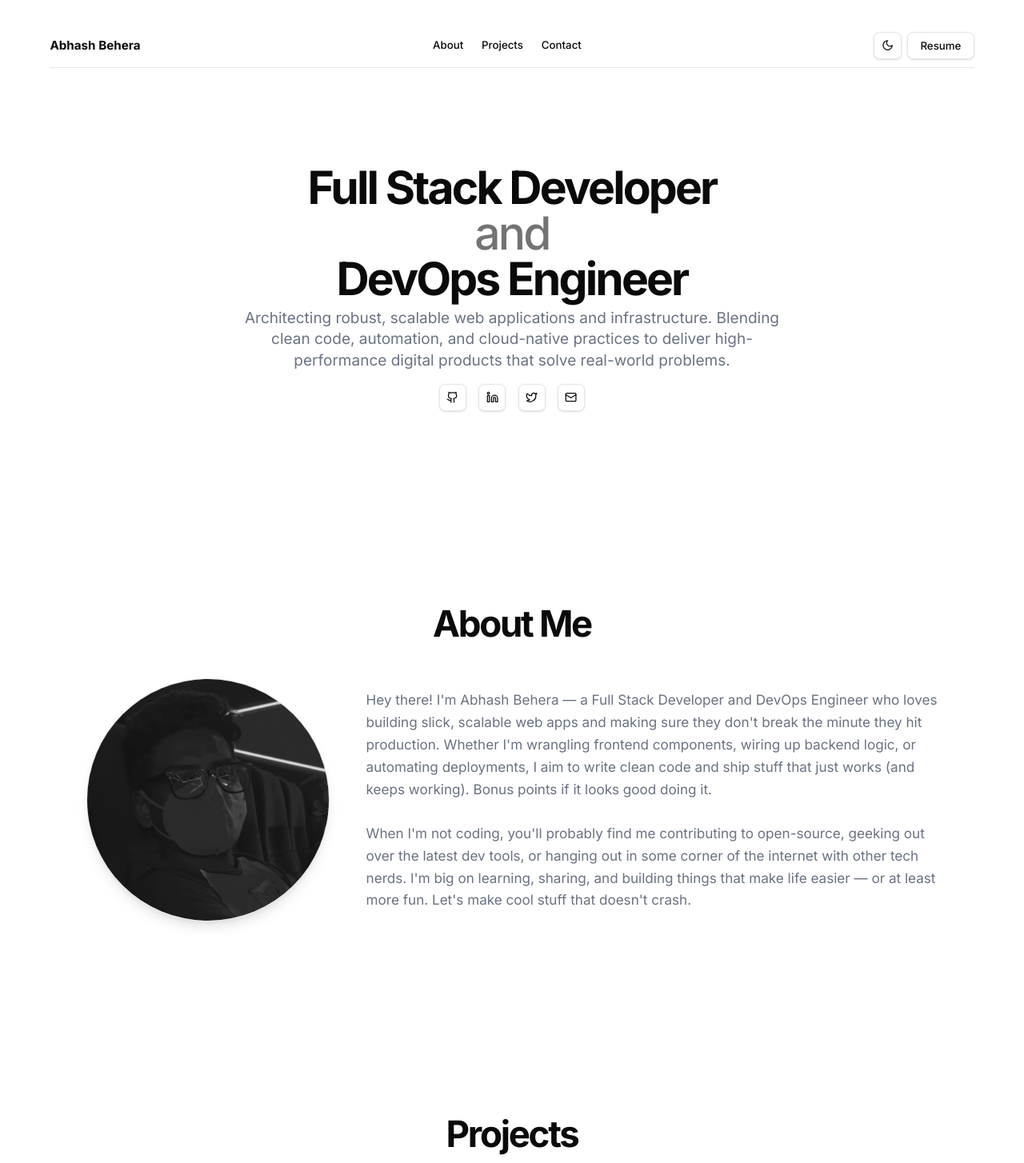
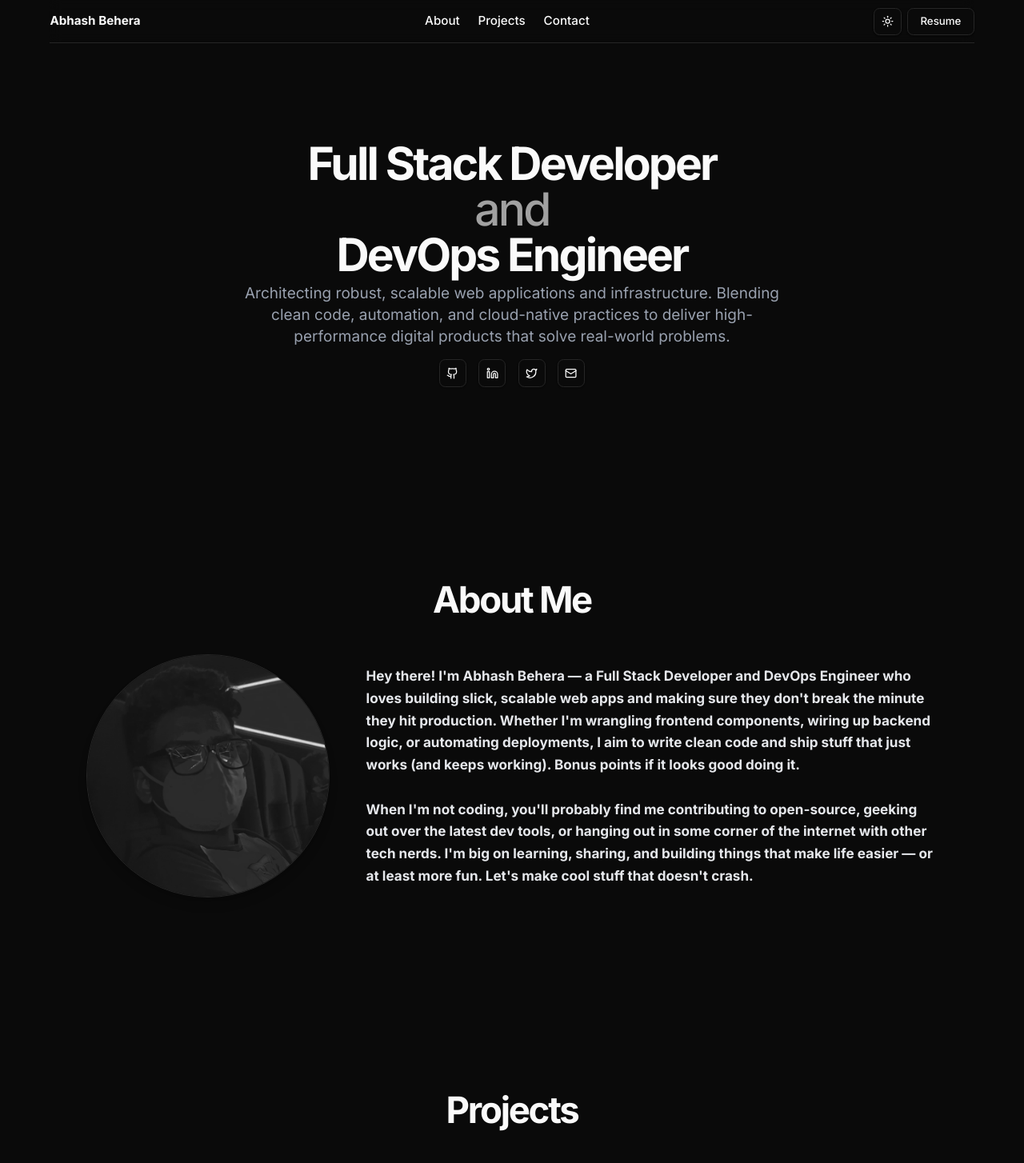
Before and after one commit to MistaHolmes/portfolio, a Next.js app: page / in a window 1280 px wide. Shown: the top 1454 px of the page at 80% size. Built offline with nearby package versions, Linux system fonts and the light colour scheme.

Commit message:
upgraded the theme toggle

```diff
--- a/app/components/term-dialog.tsx
+++ b/app/components/term-dialog.tsx
@@ -10,24 +10,24 @@ export function TermsDialog() {
     <>
       <button
         onClick={() => setIsOpen(true)}
-        className="text-xs hover:underline underline-offset-4"
+        className="text-1x1 hover:underline underline-offset-4"
       >
         Terms of Service
       </button>
 
       {isOpen && (
         <div className="fixed inset-0 bg-black/50 z-50 flex items-center justify-center p-4">
-          <div className="bg-background rounded-lg max-w-md w-full p-6 border">
-            <div className="flex justify-between items-center mb-4">
-              <h3 className="font-semibold">Terms of Service</h3>
+        <div className="bg-background rounded-lg max-w-md w-full p-6 border">
+          <div className="flex justify-between items-center mb-4">
+            <h3 className="font-semibold text-lg">Terms of Service</h3>
               <button
                 onClick={() => setIsOpen(false)}
-                className="text-muted-foreground hover:text-foreground"
+                className="text-muted-foreground hover:text-foreground text-lg"
               >
                 ✕
               </button>
             </div>
-            <div className="max-h-[60vh] overflow-y-auto text-sm text-muted-foreground space-y-4">
+            <div className="max-h-[60vh] overflow-y-auto text-gray-500 dark:text-gray-400 space-y-4">
               <p className="italic">
                 Welcome to my portfolio website! By being here, you agree to the following terms,
                 whether you read them or not (but you should, because they're kinda funny):
--- a/app/globals.css
+++ b/app/globals.css
@@ -118,6 +118,17 @@
     @apply border-border outline-ring/50;
   }
   body {
+    margin: 0;
+    padding: 0;
     @apply bg-background text-foreground;
   }
 }
+
+@layer utilities {
+  .theme-image-container {
+    position: relative;
+  }
+  .theme-image {
+    transition: opacity 300ms ease;
+  }
+}
--- a/app/layout.tsx
+++ b/app/layout.tsx
@@ -18,14 +18,29 @@ export default function RootLayout({
   children: React.ReactNode
 }) {
   return (
-    <html lang="en" suppressHydrationWarning className="text-[90%] sm:text-[90%] lg:text-[95%]">
+    <html lang="en" suppressHydrationWarning className="theme-transition text-[90%] sm:text-[90%] lg:text-[95%] no-scroll-gap">
+      <head>
+        <script dangerouslySetInnerHTML={{
+          __html: `
+            document.documentElement.classList.add('theme-transition');
+            setTimeout(() => {
+              document.documentElement.classList.remove('theme-transition');
+            }, 1000);
+          `
+        }} />
+      </head>
       <body className={cn(
-        "min-h-screen bg-background font-sans antialiased",
+        "min-h-screen bg-background font-sans antialiased m-0 p-0",
         inter.className
       )}>
-        <ThemeProvider attribute="class" defaultTheme="system" enableSystem disableTransitionOnChange>
+        <ThemeProvider
+          attribute="class"
+          defaultTheme="dark"
+          enableSystem={false}
+          disableTransitionOnChange={false}
+        >
           <div className="flex flex-col min-h-screen">
-            <main className="flex-1 container mx-auto px-4 py-8 md:px-6 lg:px-8 max-w-7xl">
+            <main className="flex-1 container mx-auto px-4 md:px-6 lg:px-8 max-w-7xl">
               {children}
             </main>
           </div>
--- a/app/page.tsx
+++ b/app/page.tsx
@@ -31,7 +31,7 @@ export default function Page() {
   return (
     <div className="min-h-screen bg-background">
        <header className="sticky top-0 z-50 w-full border-b bg-background/95 backdrop-blur supports-[backdrop-filter]:bg-background/60">
-        <div className="container flex h-14 items-center">
+       <div className="flex h-14 items-center justify-between">
           {/* Mobile menu button */}
           <button
             className="md:hidden mr-2 rounded-md p-2 text-foreground hover:bg-muted"
@@ -47,7 +47,7 @@ export default function Page() {
           </Link>
 
           {/* Desktop navigation - centered */}
-          <nav className="hidden md:flex flex-1 justify-center items-center space-x-6 text-sm font-medium">
+          <nav className="hidden md:flex flex-1 justify-center items-center space-x-6 text-m font-medium">
             <Link href="#about" className="transition-colors hover:text-foreground/80">
               About
             </Link>
@@ -202,21 +202,31 @@ export default function Page() {
 
             {/* Image + Content Row */}
             <div className="flex flex-col items-center gap-8 md:flex-row md:items-center md:gap-12">
-              {/* Circular Photo - Adjusted for better mobile display */}
-              <div className="w-64 h-64 md:w-80 md:h-80 rounded-full overflow-hidden border border-border shadow-lg flex-shrink-0">
+            <div className="relative w-64 h-64 md:w-80 md:h-80 rounded-full overflow-hidden border border-border shadow-lg flex-shrink-0">
+              {/* Dark mode image */}
               <Image
                 src="/pfp.png"
                 alt="Abhash Behera"
                 width={320}
                 height={320}
-                  className="w-full h-full object-cover"
+                className="absolute inset-0 w-full h-full object-cover transition-opacity duration-300 dark:opacity-100 opacity-0"
+                priority
+              />
+
+              {/* Light mode image */}
+              <Image
+                src="/pfp_lg.png"
+                alt="Abhash Behera"
+                width={320}
+                height={320}
+                className="absolute inset-0 w-full h-full object-cover transition-opacity duration-300 dark:opacity-0 opacity-100"
                 priority
               />
             </div>
 
               {/* Paragraph Content - Consistent with your text styling */}
               <div className="text-center md:text-left">
-                <p className="text-gray-500 dark:text-gray-400 md:text-lg leading-relaxed">
+                <p className="text-gray-500 dark:text-gray-200 md:text-lg leading-relaxed font-bold">
                   Hey there! I'm Abhash Behera — a Full Stack Developer and DevOps Engineer who loves building slick,
                   scalable web apps and making sure they don't break the minute they hit production. Whether I'm wrangling frontend components,
                   wiring up backend logic, or automating deployments, I aim to write clean code and ship stuff that just works (and keeps working).
@@ -297,12 +307,9 @@ export default function Page() {
 
       <footer className="border-t">
         <div className="container flex flex-col gap-2 sm:flex-row py-6 w-full shrink-0 items-center px-4 md:px-6">
-          <p className="text-xs text-gray-500 dark:text-gray-400">© 2025 Abhash Behera. All rights reserved.</p>
+          <p className="text-1xl text-gray-500 dark:text-gray-400">© 2025 Abhash Behera. All rights reserved.</p>
           <nav className="sm:ml-auto flex gap-4 sm:gap-6">
           <TermsDialog />
-            <Link className="text-xs hover:underline underline-offset-4" href="#">
-              Privacy
-            </Link>
           </nav>
         </div>
       </footer>
```
Also changed, not shown: public/pfp_lg.jpg (added), public/pfp_lg.png (added). Lines whose indentation alone changed are shown as unchanged.
